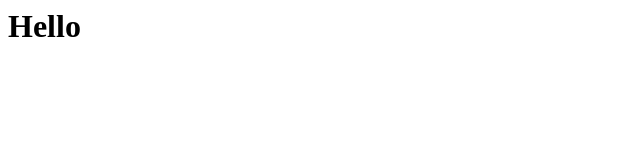
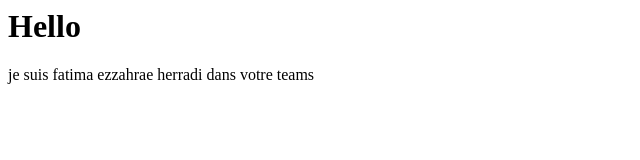
Before and after one commit to OTMANEAMINE/Devfs208, a plain HTML site: page index.html in a window 1280 px wide. Shown: the whole page, without its empty margins (0-640 px from the left). Drawn offline with Linux system fonts and the light colour scheme.

Commit message:
i resolve the bug #1

```diff
--- a/index.html
+++ b/index.html
@@ -1 +1,2 @@
 <H1>Hello</H1>
+<p>je suis fatima ezzahrae herradi dans votre teams</p>
```
